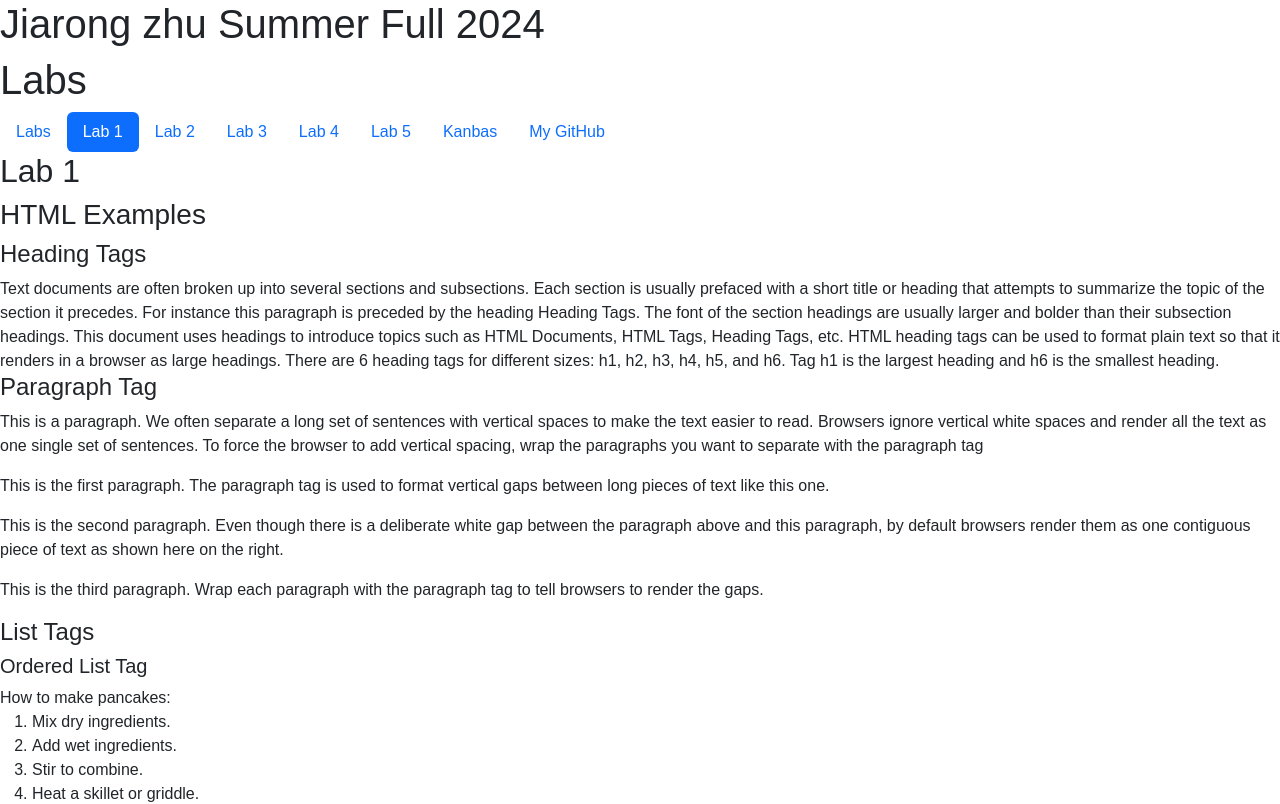
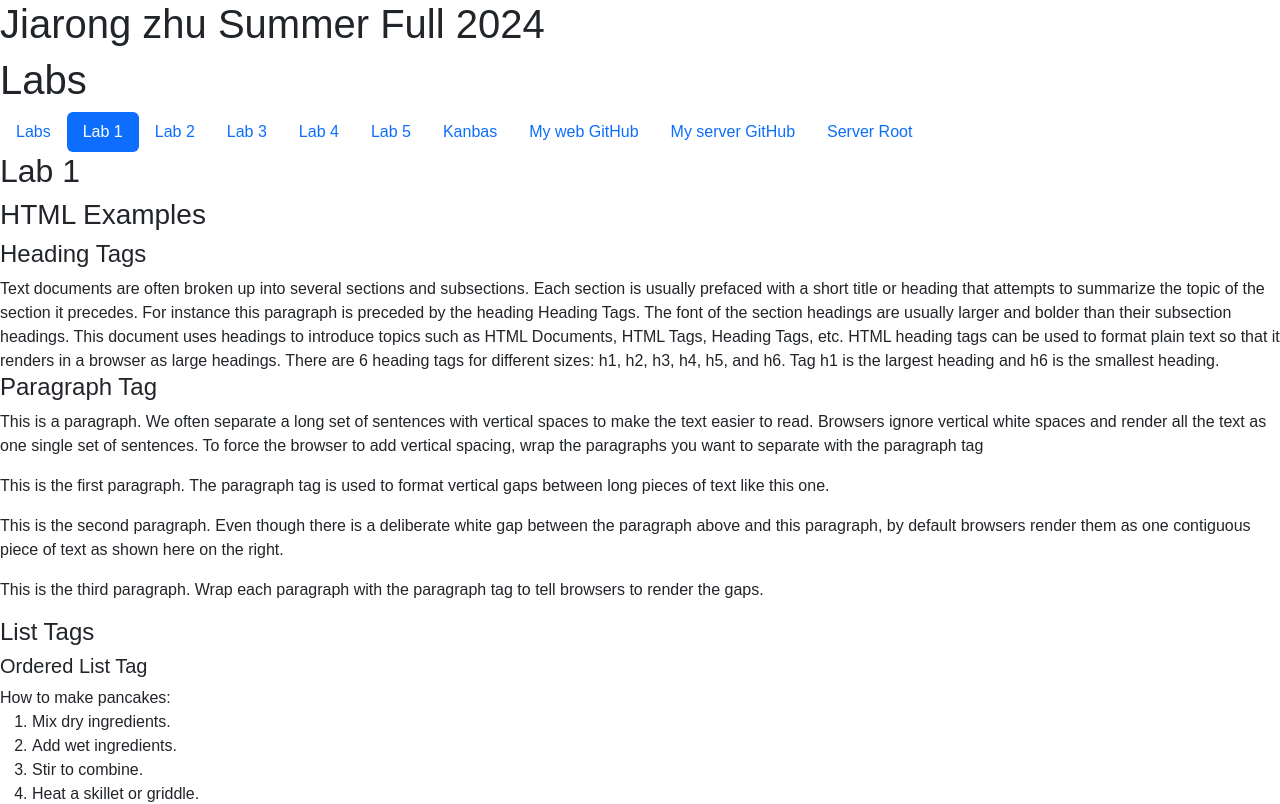
Before and after one commit to jrz88/kanbas-react-web-app, a React (Create React App) app: page /#/Labs/Lab1 in a window 1280 px wide. Shown: the top 804 px of the page. Built offline with nearby package versions, Linux system fonts and the light colour scheme; no server answers.

Commit message:
add server github link

```diff
--- a/src/Labs/TOC.tsx
+++ b/src/Labs/TOC.tsx
@@ -45,7 +45,17 @@ export default function TOC() {
       </li>
       <li className="nav-item">
         <a id="wd-github" href="https://github.com/jrz88/kanbas-react-web-app" className="nav-link">
-          My GitHub
+          My web GitHub
+        </a>
+      </li>
+      <li className="nav-item">
+        <a id="wd-github" href="https://github.com/jrz88/kanbas-node-server-app" className="nav-link">
+          My server GitHub
+        </a>
+      </li>
+      <li className="nav-item">
+        <a id="wd-github" href="https://kanbas-node-server-app-pfcy.onrender.com/" className="nav-link">
+          Server Root
         </a>
       </li>
     </ul>
```
